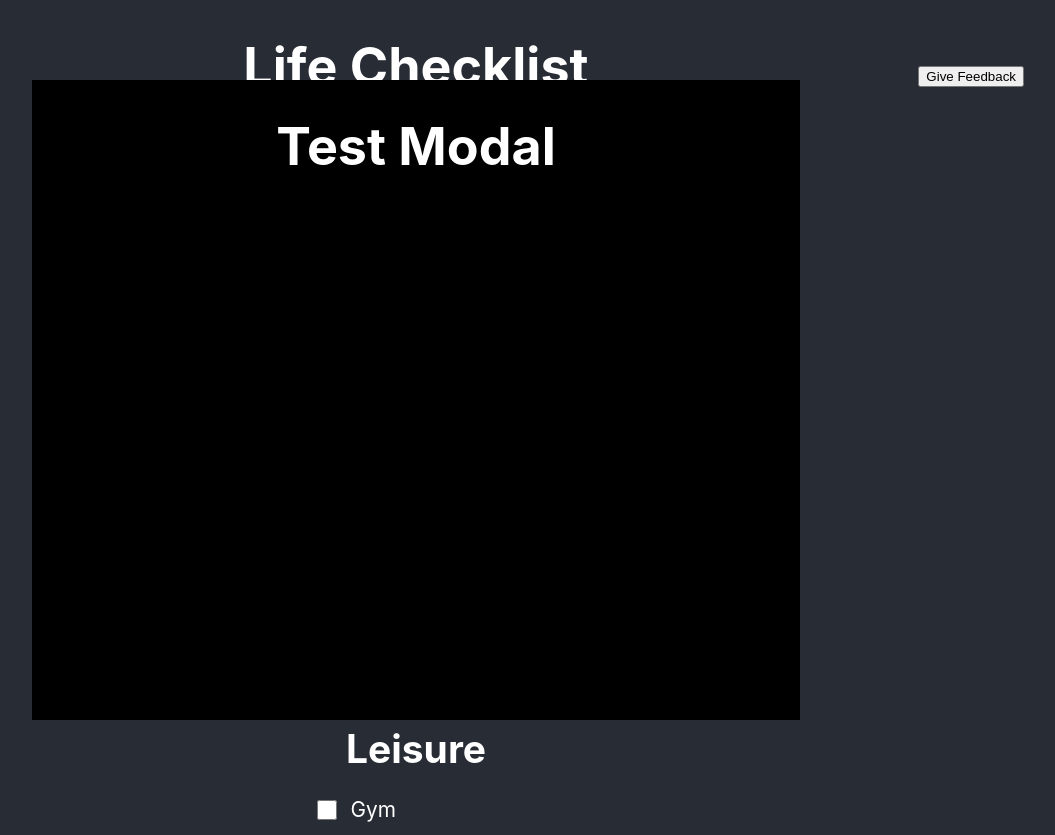
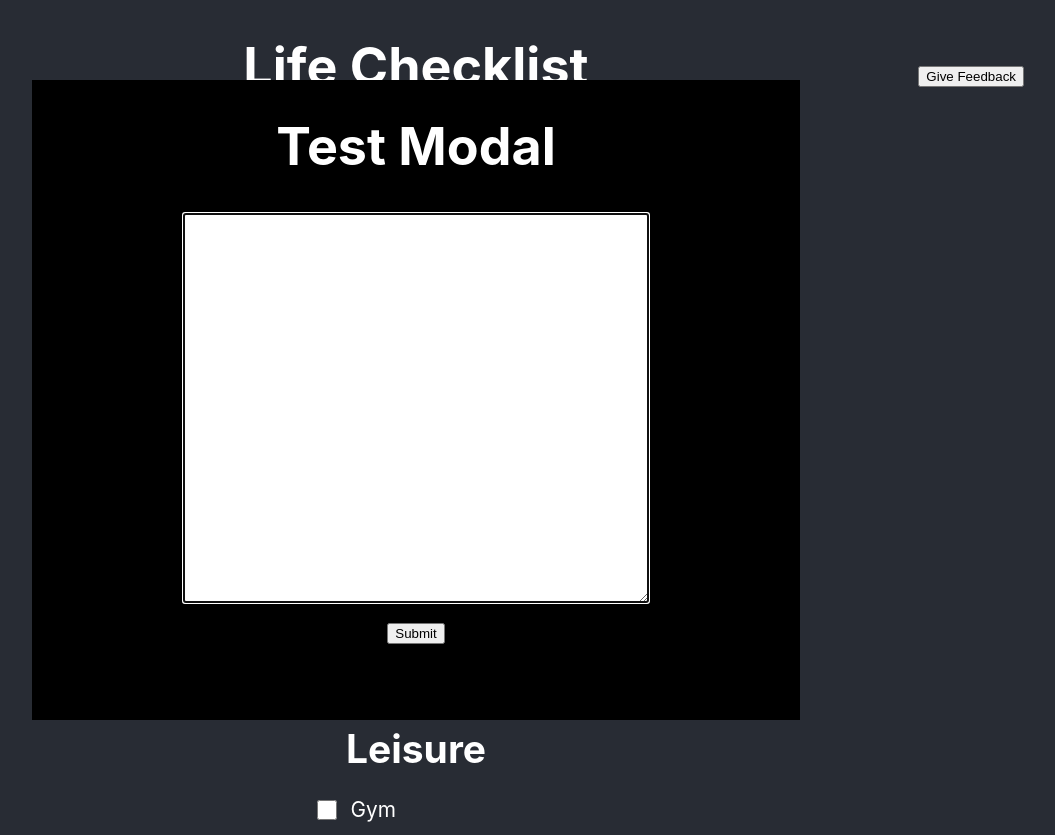
Before and after one commit to alexgamadev/LifeChecklist, a React (Create React App) app: page / in a window 1280 px wide. Both pictures are taken after a click on the button "Give Feedback". Shown: the whole page, without its empty margins (224-1279 px from the left). Built offline with nearby package versions, Linux system fonts and the light colour scheme.

Commit message:
Added sweetalert and basis for feedback tect submission

```diff
--- a/package.json
+++ b/package.json
@@ -13,6 +13,7 @@
     "react": "^18.0.0",
     "react-dom": "^18.0.0",
     "react-scripts": "5.0.1",
+    "sweetalert2": "^11.4.8",
     "typescript": "^4.6.3",
     "web-vitals": "^2.1.4"
   },
--- a/src/components/Feedback.css
+++ b/src/components/Feedback.css
@@ -1,4 +1,4 @@
-.feedback-form {
+.feedback-container {
     position: absolute;
     left: 50%;
     top: 50%;
@@ -8,6 +8,20 @@
     height: 80vh;
 }
 
+.feedback-form {
+    display: flex;
+    flex-direction: column;
+    align-items: center;
+    width: 100%;
+    height: 100%;
+}
+
 .hidden {
     visibility: hidden;
 }
+
+.feedback-textbox {
+    width: 60%;
+    height: 60%;
+    margin-bottom: 20px;
+}
--- a/src/components/FeedbackButton.tsx
+++ b/src/components/FeedbackButton.tsx
@@ -13,7 +13,7 @@ const FeedbackButton = (props: any) => {
                     Give Feedback
                 </button>
             </div>
-            <FeedbackForm visible={show} nodeRef={nodeRef} />
+            <FeedbackForm visible={show} nodeRef={nodeRef} setVisible={setShow} />
         </>
     );
 }
--- a/src/components/FeedbackForm.tsx
+++ b/src/components/FeedbackForm.tsx
@@ -1,15 +1,45 @@
+import { useEffect, useRef } from 'react';
+import Swal from 'sweetalert2';
 import './Feedback.css';
 
 interface FeedbackFormProps {
     visible: boolean,
-    nodeRef: React.RefObject<HTMLInputElement>
+    nodeRef: React.RefObject<HTMLInputElement>,
+    setVisible: React.Dispatch<React.SetStateAction<boolean>>
 }
 
 const FeedbackForm = (props: FeedbackFormProps) => {
-    const formClasses = `feedback-form ${props.visible ? '' : 'hidden'}`
+    const { visible } = props;
+    const formClasses = `feedback-container ${visible ? '' : 'hidden'}`;
+    const textInput = useRef<HTMLTextAreaElement>(null);
+
+    useEffect(() => {
+        textInput.current?.focus();
+    })
+
+    const onFormSubmit = (event: React.FormEvent<HTMLFormElement>) => {
+        event.preventDefault();
+        console.log("Form submitted with text: " + textInput.current?.value);
+
+        props.setVisible(false);
+
+        Swal.fire({
+            titleText: 'Feedback Submitted!',
+            icon: 'success'
+        });
+
+        if (textInput.current) {
+            textInput.current.value = "";
+        }
+    }
+
     return (
         <div className={formClasses} ref={props.nodeRef}>
-            <h1>Test Modal</h1>
+            <form onSubmit={onFormSubmit} className={"feedback-form"}>
+                <h1>Test Modal</h1>
+                <textarea className={"feedback-textbox"} ref={textInput} />
+                <button>Submit</button>
+            </form>
         </div>
     );
 }
```
Also changed, not shown: 1 other file (tests, documents, lock files or other folders).
